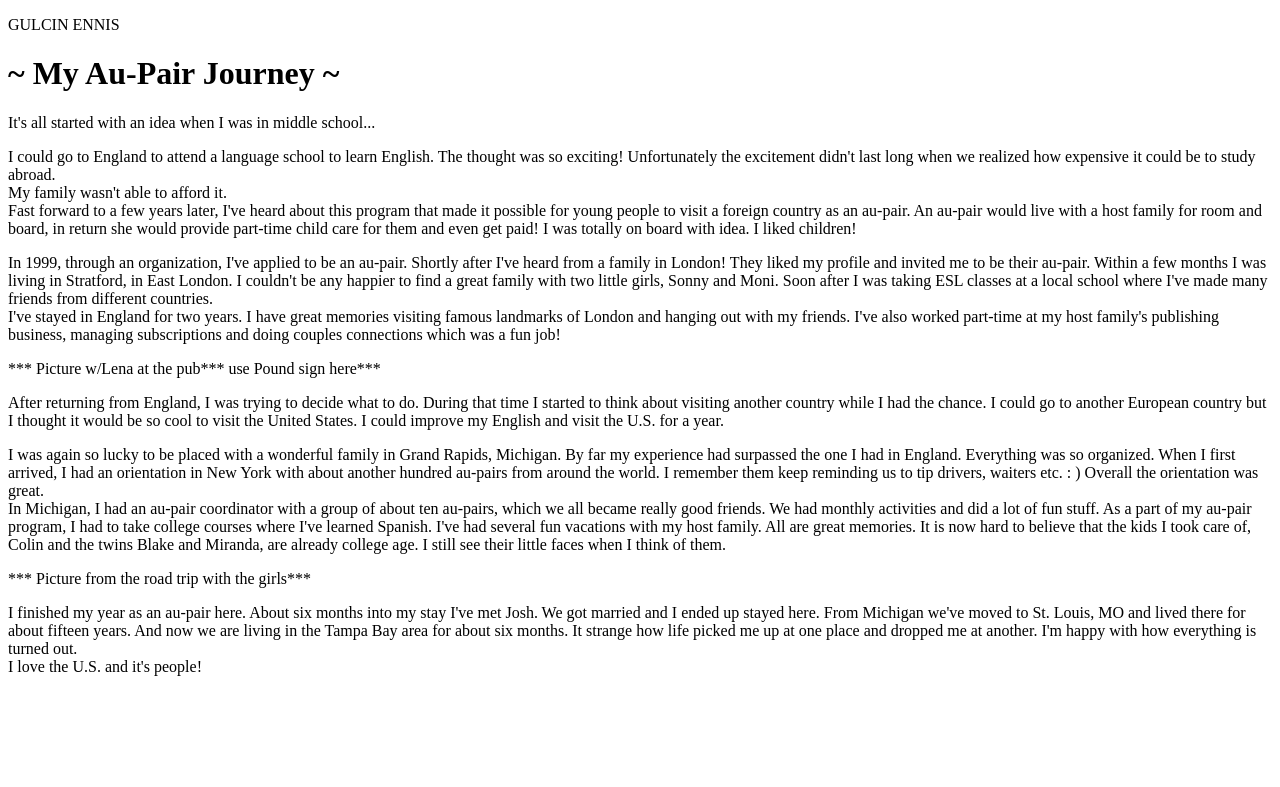
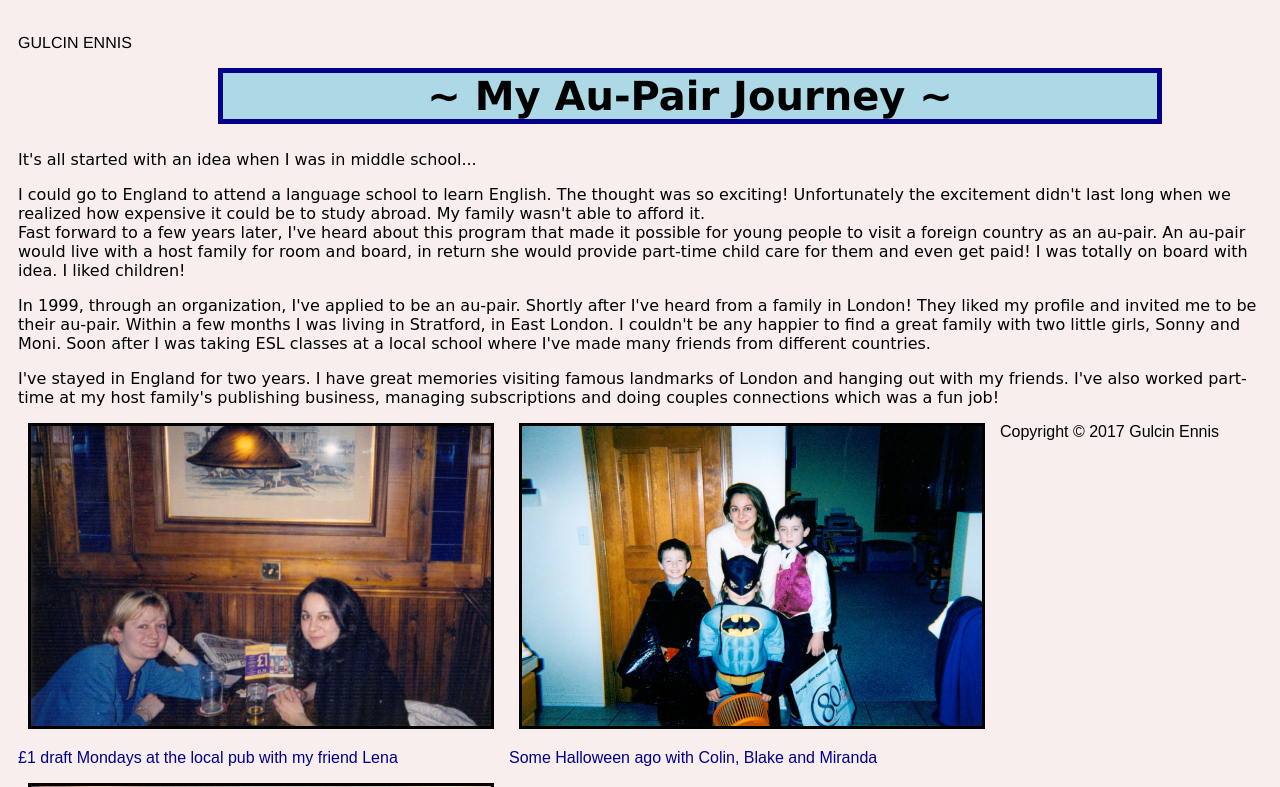
Before and after one commit to G-Ennis/html-me-something, a plain HTML site: page index.html in a window 1280 px wide. Shown: the top 787 px of the page. Drawn offline with Linux system fonts and the light colour scheme; files whose address does not match are found by name.

Commit message:
complete

```diff
--- a/index.html
+++ b/index.html
@@ -3,21 +3,53 @@
 
 <html>
     <head>
+        <link type="text/css" rel="stylesheet" href="styles.css"/>
         <title>my au-pair journey</title>
     </head>
     <body>
-        <h1>~ My Au-Pair Journey ~</h1>
+        <header>
+            <h1><span>~ My Au-Pair Journey ~</span></h1>
+        </header>
+            <main>
+                <div>
                 <p>It's all started with an idea when I was in middle school...</p>
-        <p>I could go to England to attend a language school to learn English. The thought was so exciting! Unfortunately the excitement didn't last long when we realized how expensive it could be to study abroad.</br>
-            My family wasn't able to afford it.<br>
+                <p>I could go to England to attend a language school to learn English. The thought was so exciting! Unfortunately the excitement didn't last long when we realized how expensive it could be to study abroad. My family wasn't able to afford it.<br>
                  Fast forward to a few years later, I've heard about this program that made it possible for young people to visit a foreign country as an au-pair. An au-pair would live with a host family for room and board, in return she would provide part-time child care for them and even get paid! I was totally on board with idea. I liked children!
                 <p>In 1999, through an organization, I've applied to be an au-pair. Shortly after I've heard from a family in London! They liked my profile and invited me to be their au-pair. Within a few months I was living in Stratford, in East London. I couldn't be any happier to find a great family with two little girls, Sonny and Moni. Soon after I was taking ESL classes at a local school where I've made many friends from different countries.<br>
-            I've stayed in England for two years. I have great memories visiting famous landmarks of London and hanging out with my friends. I've also worked part-time at my host family's publishing business, managing subscriptions and doing couples connections which was a fun job!</p>
-            *** Picture w/Lena at the pub*** use Pound sign here***
+                <p>I've stayed in England for two years. I have great memories visiting famous landmarks of London and hanging out with my friends. I've also worked part-time at my host family's publishing business, managing subscriptions and doing couples connections which was a fun job!</p>
+
+                        <div>
+                            <img src="C:\Users\GG\lc101\html-me-something\images\image1.jpg" />
+                            <p class=images> &pound;1 draft Mondays at the local pub with my friend Lena</p>
+                        </div>
+                        <div>
+                            <img src="C:\Users\GG\lc101\html-me-something\images\image3.jpg" />
+                            <p class=images> Some Halloween ago with Colin, Blake and Miranda</p>
+                        </div>
+                        <div>
+                            <img src="C:\Users\GG\lc101\html-me-something\images\image5.jpg" />
+                            <p class=images> From one of the monthly meetings with my au-pair group</p>
+                        </div>
+                    <div>
+
                     <p>After returning from England, I was trying to decide what to do. During that time I started to think about visiting another country while I had the chance. I could go to another European country but I thought it would be so cool to visit the United States. I could improve my English and visit the U.S. for a year.</p>
                 <p>I was again so lucky to be placed with a wonderful family in Grand Rapids, Michigan. By far my experience had surpassed the one I had in England. Everything was so organized. When I first arrived, I had an orientation in New York with about another hundred au-pairs from around the world. I remember them keep reminding us to tip drivers, waiters etc. : ) Overall the orientation was great.<br>
                 In Michigan, I had an au-pair coordinator with a group of about ten au-pairs, which we all became really good friends. We had monthly activities and did a lot of fun stuff. As a part of my au-pair program, I had to take college courses where I've learned Spanish. I've had several fun vacations with my host family. All are great memories. It is now hard to believe that the kids I took care of, Colin and the twins Blake and Miranda, are already college age. I still see their little faces when I think of them.</p>
-           *** Picture from the road trip with the girls***
+                <article>
+                        <p> Surprisingly most people don't know what an au-pair is, what it does and what is required to become one. Here are the basic requirements to be eligible:</p>
+                        <ul >
+                            <li>Meet the age criteria</li>
+                            <li>Have high school diploma</li>
+                            <li>Basic understanding of the spoken language</li>
+                            <li>Have a valid passport</li>
+                            <li>And have no criminal background</li>
+                        </ul>
+                        <p>Often times people think an au-pair is like a "nanny" but there are differences. Here is an article that explains the differences well. <a id="reference" href="https://www.aupair.com/en/p-nanny.php">Au-Pair vs Nanny?</a></p>
+                    </article>
                     <p>I finished my year as an au-pair here. About six months into my stay I've met Josh. We got married and I ended up stayed here. From Michigan we've moved to St. Louis, MO and lived there for about fifteen years. And now we are living in the Tampa Bay area for about six months. It strange how life picked me up at one place and dropped me at another. I'm happy with how everything is turned out.</br>I love the U.S. and it's people!
+                </div>
+
+        <footer> Copyright &copy; 2017 Gulcin Ennis</footer>
+         </main>
      </body>
 </html>
--- /dev/null
+++ b/styles.css
@@ -0,0 +1,48 @@
+p {
+    font-family: Helvetica;
+}
+h1 {
+    background-color: lightblue;
+    font-size: 30pt;
+    margin: 10px 100px 10px 200px;
+    border: Solid, 5px;
+    border-color: darkblue;
+    font-family: Lucida Sans;
+    text-align: center;
+}
+body {
+    background-color: rgb(248, 238, 238);
+    font-size: 12pt;
+    padding: 10px;
+}
+div{
+    float:left;
+    margin-right:5px;
+}
+.images {
+    font-family: Arial;
+    color: darkblue;
+}
+div img {
+    height:300px;
+    width:460px;
+    margin: 0px 10px 0px 10px;
+    border: 3px solid black;
+    font-family: Arial;
+}
+div p {
+    font-family: cursive;
+}
+article {
+    display: block;
+}
+#reference {
+    font-family: Verdana;
+}
+a {
+    text-decoration: none;
+    color: red;
+}
+footer {
+    font-family: Arial;
+}
```
Also changed, not shown: images/image1.jpg (added), images/image2.jpg (added), images/image3.jpg (added), images/image4.jpg (added), images/image5.jpg (added). Lines whose indentation alone changed are shown as unchanged.
